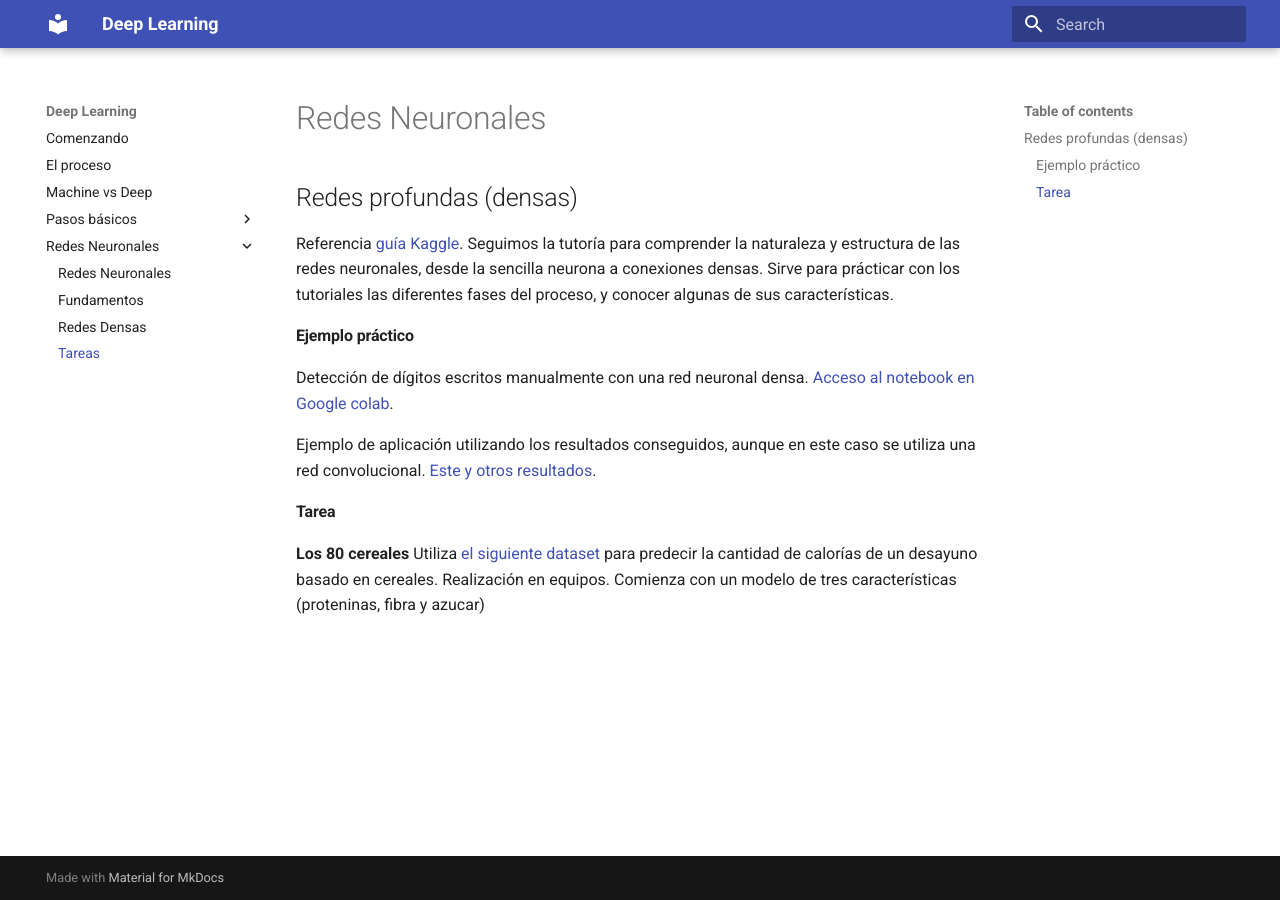
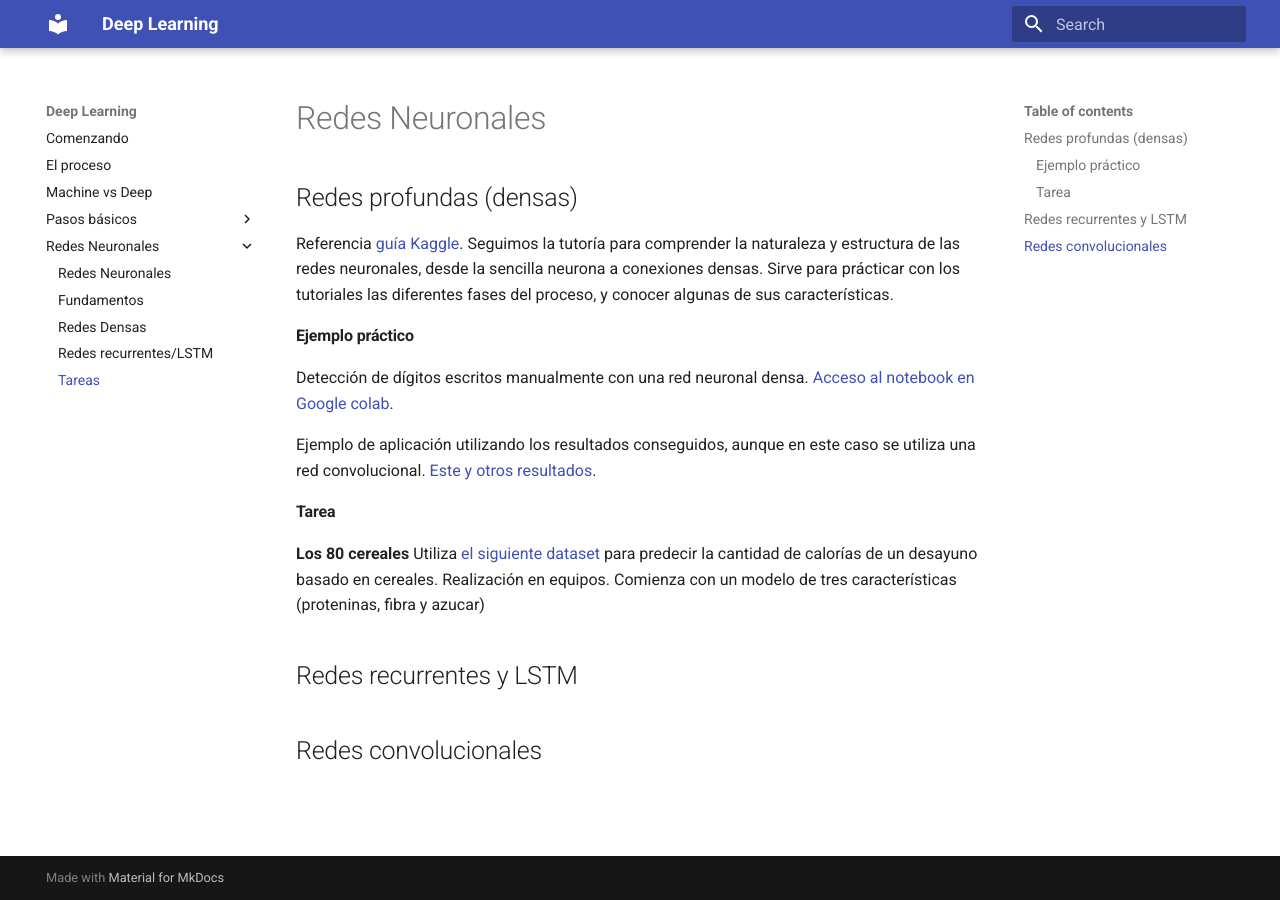
Before and after one commit to sever8a/neuronal, an MkDocs documentation site: the page built from zonex/redesneuronales/tareas1.md, in a window 1280 px wide. Built offline with MkDocs 1.6.1 and Material for MkDocs 9.7.7, drawn with Linux system fonts in a browser that asks for light colours.

Commit message:
mas tela

```diff
--- a/mkdocs.yml
+++ b/mkdocs.yml
@@ -9,12 +9,14 @@ nav:
   - "El proceso": 'proceso.md'
   - "Machine vs Deep": 'deep_learning.md'
   - "Pasos básicos":
+      - 'exploradatos.md'
       - "Análisis Exploratorio": 'exploradatos.md'
   - "Redes Neuronales":
       - 'redesneuronales/index.md'
-      - Fundamentos: 'redesneuronales/fundamentos.md'
-      - Redes Densas: 'redesneuronales/redes_profundas.md'
-      - Tareas: 'redesneuronales/tareas1.md'
+      - "Fundamentos": 'redesneuronales/fundamentos.md'
+      - "Redes Densas": 'redesneuronales/redes_profundas.md'
+      - "Redes recurrentes/LSTM": 'redesneuronales/temporales.md'
+      - "Tareas": 'redesneuronales/tareas1.md'
 
 theme:
   name: 'material'
--- a/zonex/redesneuronales/tareas1.md
+++ b/zonex/redesneuronales/tareas1.md
@@ -17,3 +17,9 @@ Ejemplo de aplicación utilizando los resultados conseguidos, aunque en este cas
 
 **Los 80 cereales**
     Utiliza [el siguiente dataset](https://www.kaggle.com/datasets/crawford/80-cereals) para predecir la cantidad de calorías de un desayuno basado en cereales. Realización en equipos. Comienza con un modelo de tres características (proteninas, fibra y azucar)
+
+
+## Redes recurrentes y LSTM
+
+
+## Redes convolucionales
```
Also changed, not shown: zonex/redesneuronales/index.md (+2 -0 lines).
